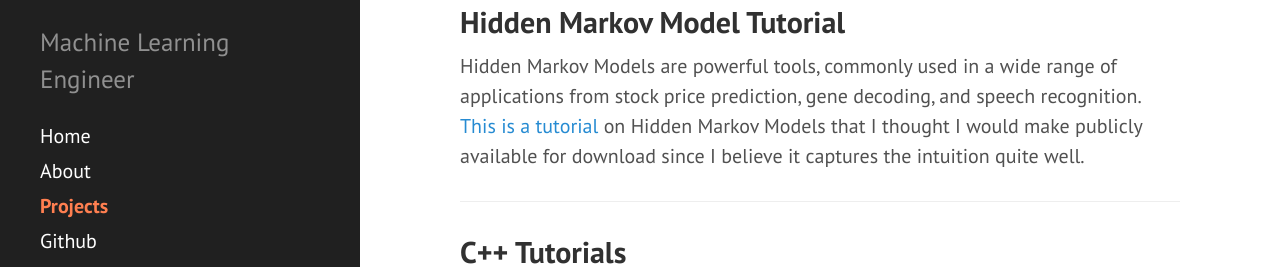
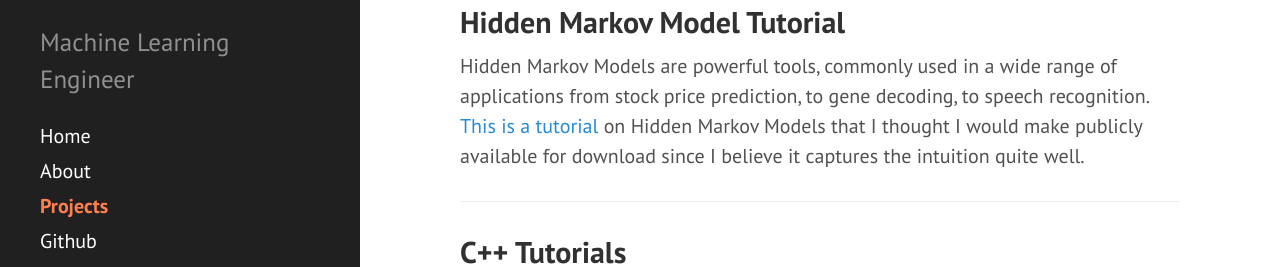
Before and after one commit to stevebottos/stevebottos.github.io, a Jekyll site: the page built from projects.md, in a window 1280 px wide and 900 px high. Shown: the part 189-456 px from the top of the window. Built offline with Jekyll 4.4.1, drawn with Linux system fonts in a browser that asks for light colours.

Commit message:
Update projects.md

```diff
--- a/projects.md
+++ b/projects.md
@@ -6,7 +6,7 @@
 ---
 ## Hidden Markov Model Tutorial
 Hidden Markov Models are powerful tools, commonly used in a wide range of applications from stock price
-prediction, gene decoding, and speech recognition.<a href = "https://github.com/stevebottos/stevebottos.github.io/blob/master/_downloads/HMM_Tutorial.pdf" target = "_blank"> This is a tutorial</a> on Hidden Markov Models that I thought I would make publicly available for download since I believe it captures the intuition quite well.
+prediction, to gene decoding, to speech recognition.<a href = "https://github.com/stevebottos/stevebottos.github.io/blob/master/_downloads/HMM_Tutorial.pdf" target = "_blank"> This is a tutorial</a> on Hidden Markov Models that I thought I would make publicly available for download since I believe it captures the intuition quite well.
 
 ---
 ## C++ Tutorials
```
